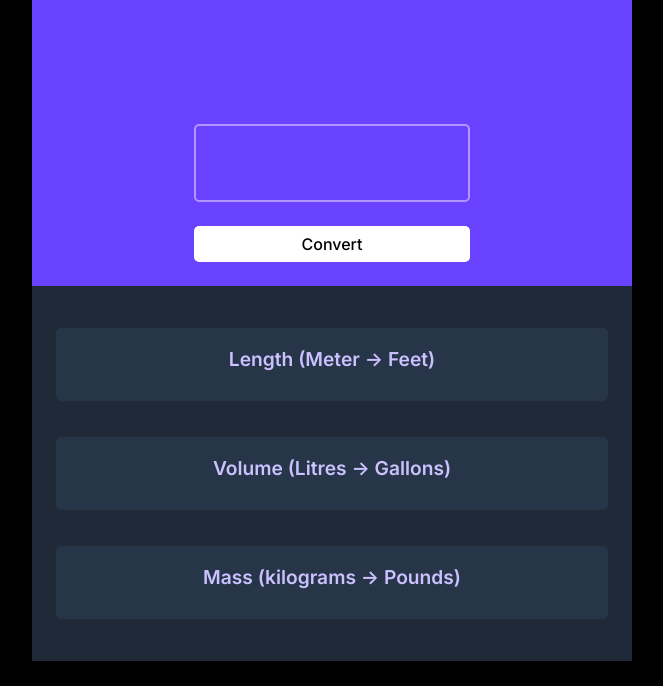
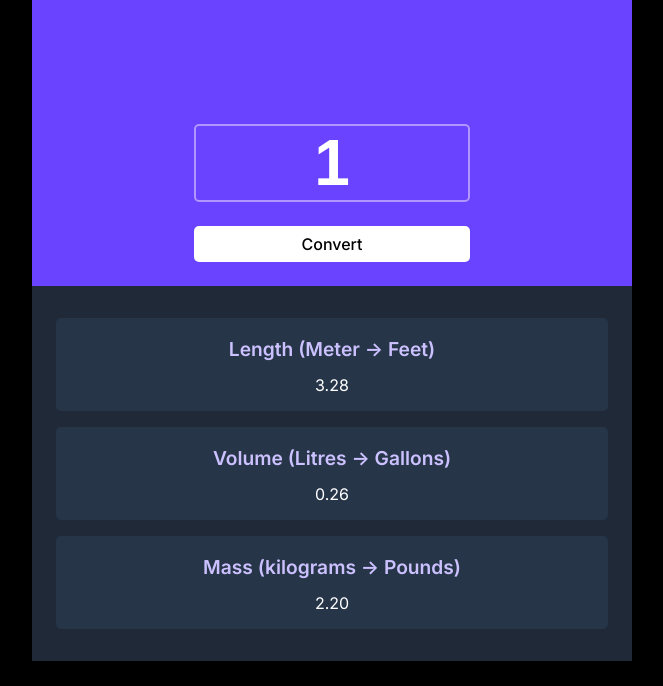
Before and after one commit to devang-chauhan/unit-conveter, a plain HTML site: page index.html in a window 1280 px wide. Both pictures are taken after a click on the button "Convert". Shown: the part 114-800 px from the top of the page, without its empty margins (308-971 px from the left). Drawn offline with Linux system fonts and the light colour scheme.

Commit message:
fix(*): finish app

```diff
--- a/index.html
+++ b/index.html
@@ -26,7 +26,7 @@
       <header class="pad">
         <p>Metric -> Imperial</p>
         <div class="input">
-          <input class="width" type="text" id="number">
+          <input class="width" type="text" id="number" value="1">
           <button id="convert" class="width">Convert</button>
         </div>
       </header>
--- a/js/main.js
+++ b/js/main.js
@@ -4,20 +4,25 @@ const lengthEl = document.getElementById("length");
 const volumeEl = document.getElementById("volume");
 const massEl = document.getElementById("mass");
 
-function reset() {
-  lengthEl.innerText = ``;
-  volumeEl.innerText = ``;
-  massEl.innerText = ``;
-}
 
-convertEl.addEventListener("click", function () {
-  const val = parseFloat(inputEl.value);
+
+
+function convert(val) {
   if (isNaN(val)) {
     alert("Provide a valid number first.");
-    reset();
+    lengthEl.innerText = ``;
+    volumeEl.innerText = ``;
+    massEl.innerText = ``;
   } else {
     lengthEl.innerText = `${(val*3.281).toFixed(2)}`;
     volumeEl.innerText = `${(val * 0.264).toFixed(2)}`;
     massEl.innerText = `${(val*2.204).toFixed(2)}`;
   }
-});
+}
+convertEl.addEventListener("click", function () {
+  let input = parseFloat(inputEl.value);
+  convert(input);
+} );
+
+
+convert(parseFloat(inputEl.value));
```
